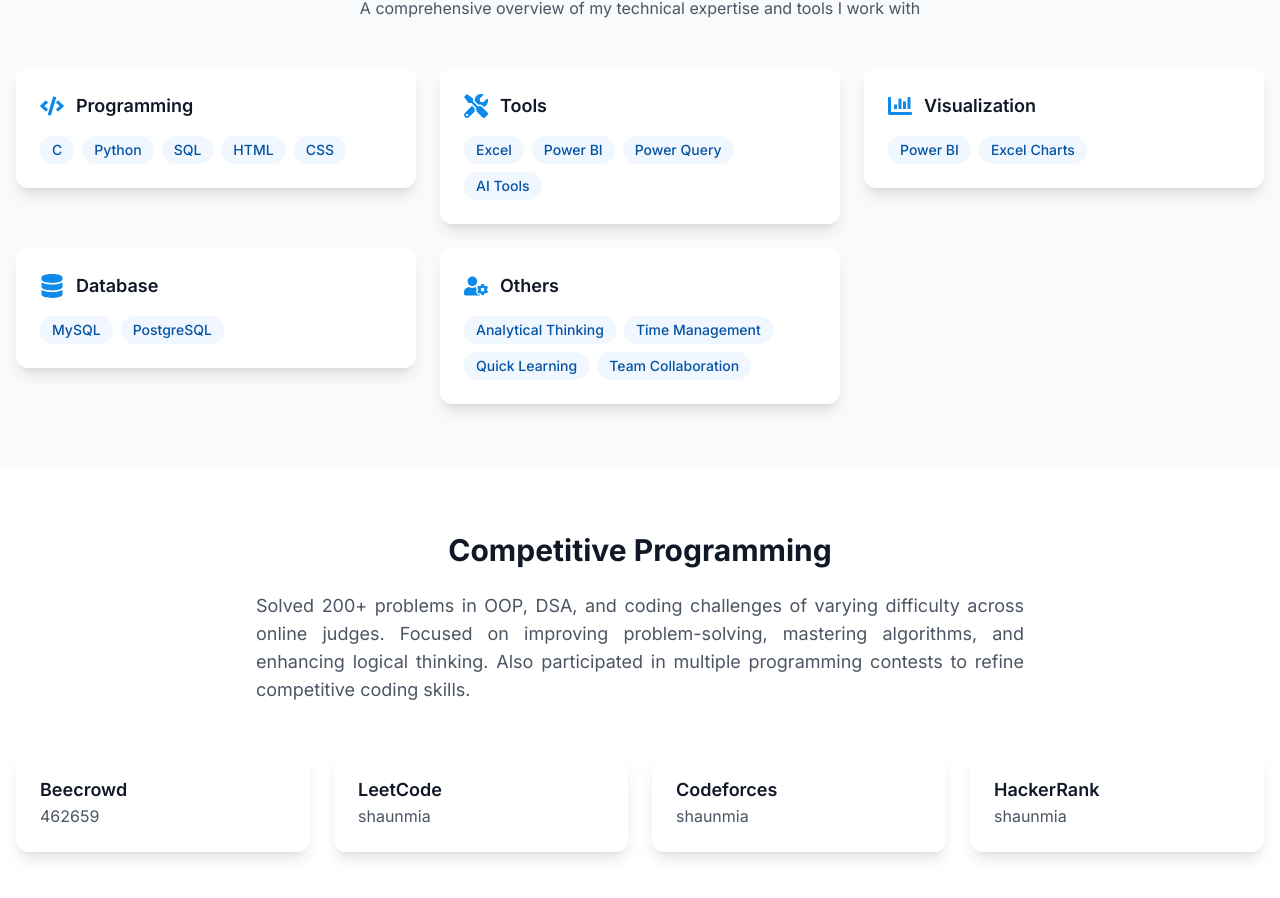
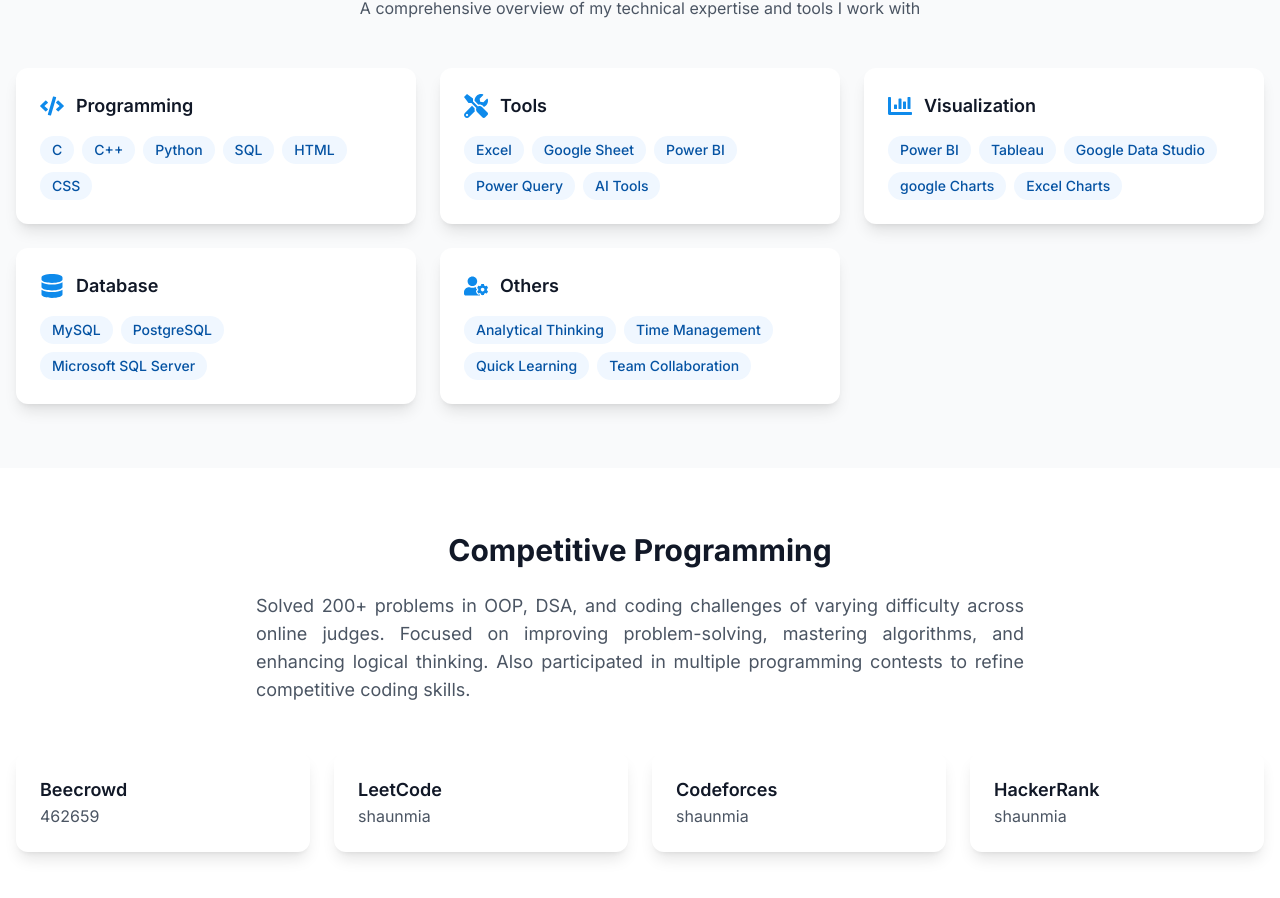
Before and after one commit to shaun-mia/Portfolio, a React (Vite) app: page / in a window 1280 px wide. Shown: the part 1030-1928 px from the top of the page. Built offline with nearby package versions, Linux system fonts and the light colour scheme.

Commit message:
Update SkillSection component to enhance skill listings with additional programming languages, tools, and database technologies for improved clarity and comprehensiveness.

```diff
--- a/src/components/skills/SkillSection.jsx
+++ b/src/components/skills/SkillSection.jsx
@@ -9,22 +9,22 @@
     {
       title: 'Programming',
       icon: <FaCode />,
-      skills: ['C', 'Python', 'SQL', 'HTML', 'CSS']
+      skills: ['C', 'C++','Python', 'SQL', 'HTML', 'CSS']
     },
     {
       title: 'Tools',
       icon: <FaTools />,
-      skills: ['Excel', 'Power BI', 'Power Query', 'AI Tools']
+      skills: ['Excel', 'Google Sheet','Power BI', 'Power Query', 'AI Tools']
     },
     {
       title: 'Visualization',
       icon: <FaChartBar />,
-      skills: ['Power BI', 'Excel Charts']
+      skills: ['Power BI', 'Tableau','Google Data Studio','google Charts','Excel Charts', ]
     },
     {
       title: 'Database',
       icon: <FaDatabase />,
-      skills: ['MySQL', 'PostgreSQL']
+      skills: ['MySQL', 'PostgreSQL','Microsoft SQL Server']
     },
     {
       title: 'Others',
```
